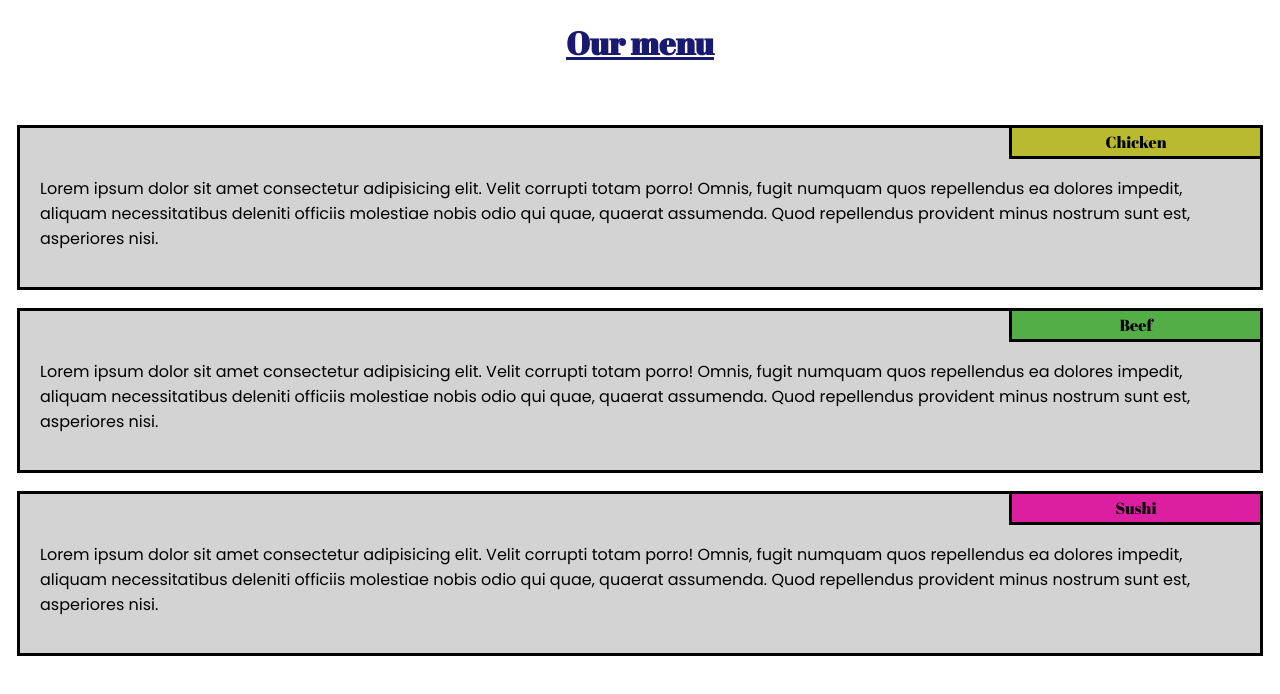
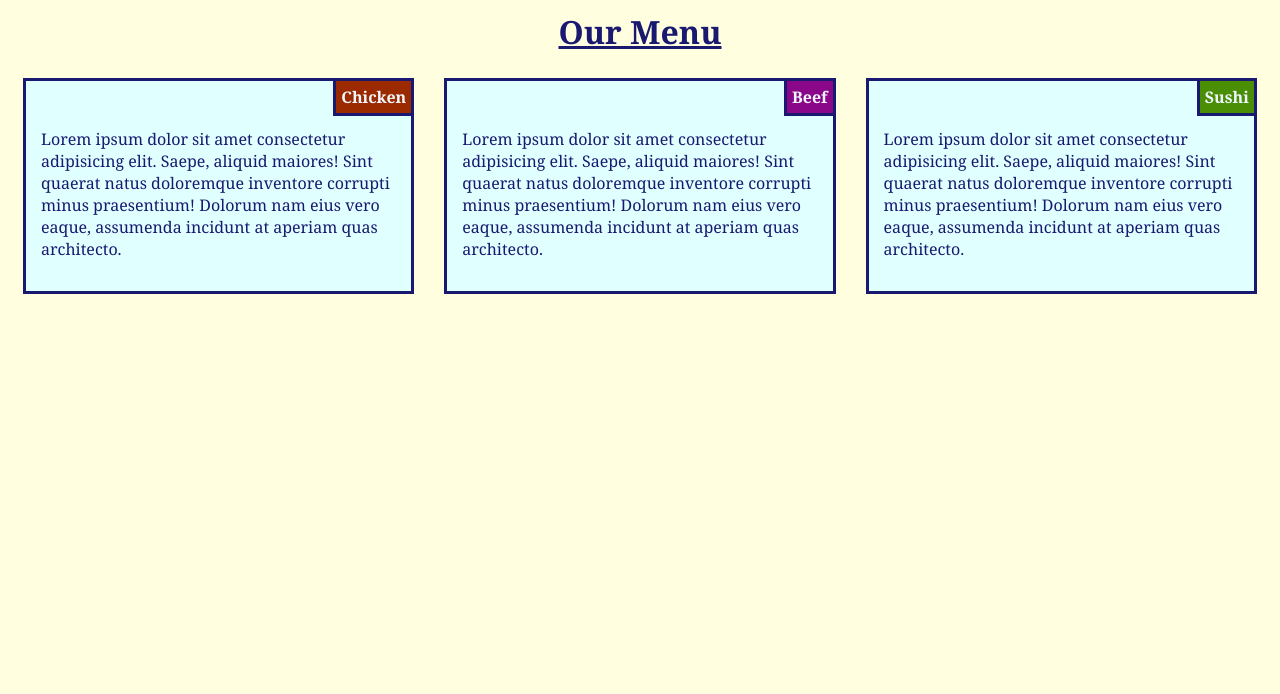
Before and after one commit to amaniko92/coursera-test, a plain HTML site: page module2-solution/index.html in a window 1280 px wide. Drawn offline with Linux system fonts and the light colour scheme.

Commit message:
modified:   module2-solution/CSS/stylesheet.css modified:   module2-solution/index.html

```diff
--- a/module2-solution/CSS/stylesheet.css
+++ b/module2-solution/CSS/stylesheet.css
@@ -1,55 +1,93 @@
-*{
+* {
     box-sizing: border-box;
 }
-
-body{
-    font-family: Poppins, sans-serif;}
-
-h1{
-    font-family: 'Abril Fatface', serif;
+body {
+    font-family: Georgia, 'Times New Roman', Times, serif;
+    background-color: lightyellow;
+}
+h1 {
+    margin: 10px;
+    text-align: center;
+    font-weight: bold;
+    font-size: 200%;
+    text-decoration: underline;
     color: midnightblue;
-    text-align: center;
-    text-decoration: underline;
-    padding-bottom: 30px;
 }
 
-section{
-    background-color: lightgrey;
-    border: 2px solid black;
-    outline: black solid 1px;
-    margin: 10px;
-    width: auto;
-    height: auto;
-    float: left;
+section {
     position: relative;
+    padding: 15px;
+    width: 100%;
 }
 
-#title1 , #title2 , #title3 {
-    float: right;
-    width: 20%;
-    padding: 3px;
+div {
     position: relative;
-    text-align: center;
-    font-family: 'Abril Fatface', serif;
+    background-color: lightcyan;
+    border: 3px solid midnightblue;
+    width: 100%;
 }
 
-p{
-    padding: 20px;
-    clear: right;
+.title1 , .title2 , .title3{
+    float: right;
+    padding: 5px;
+    margin: 0px;
+    text-align: center;
+    font-weight: bold;
+    outline: 3px solid midnightblue;
+    color: aliceblue;
+}
+
+.title1 {
+    background-color: rgb(156, 42, 0);
+}
+
+.title2 {
+    background-color: rgb(138, 7, 138);
+}
+
+.title3 {
+    background-color: rgb(73, 142, 4);
 }
 
 
-#title1{
-    outline: black solid;
-    background-color: rgb(186, 186, 48);
+.content {
+    clear: right;
+    padding: 15px;
+    color: midnightblue;
 }
 
-#title2{
-    outline: black solid;
-    background-color: rgb(84, 174, 72);
+.row {
+    width: 100%;
 }
 
-#title3{
-    outline: black solid;
-    background-color: rgb(219, 31, 160);
+/*large media*/
+@media (min-width: 992px){
+    .column-lg-4 {
+        float: left;
+        width: 33.33%;
+    }
 }
+
+/*medium media*/
+@media (min-width: 768px) and (max-width: 991px){
+    .colmn-md-6 {
+        float: left;
+        width: 50%;
+        margin-left: auto;
+        margin-right: auto;
+    }
+    .colmn-md-12 {
+        float: left;
+        width: 100%;
+        margin-left: auto;
+        margin-right: auto;
+    }
+}
+
+/*small media*/
+@media (max-width: 767px){
+    .colmn-sm-12 {
+        float: left;
+        width: 100%;
+    }
+}
--- a/module2-solution/index.html
+++ b/module2-solution/index.html
@@ -6,23 +6,28 @@
     <meta name="viewport" content="width=device-width, initial-scale=1.0">
     <title>Module 2 - Assignment</title>
     <link rel="stylesheet" href="CSS/stylesheet.css">
-    <link rel="stylesheet" href="https://fonts.googleapis.com/css?family=Abril+Fatface|Poppins">
 </head>
 <body>
-    <h1>Our menu</h1>
-    <div class="row">
-    <section class="col-lg-3 col-md-6">
-        <div id="title1">Chicken</div>
-        <p>Lorem ipsum dolor sit amet consectetur adipisicing elit. Velit corrupti totam porro! Omnis, fugit numquam quos repellendus ea dolores impedit, aliquam necessitatibus deleniti officiis molestiae nobis odio qui quae, quaerat assumenda. Quod repellendus provident minus nostrum sunt est, asperiores nisi.</p>
-    </section>
-    <section class="col-lg-3 col-md-6">
-        <div id="title2">Beef</div>
-        <p>Lorem ipsum dolor sit amet consectetur adipisicing elit. Velit corrupti totam porro! Omnis, fugit numquam quos repellendus ea dolores impedit, aliquam necessitatibus deleniti officiis molestiae nobis odio qui quae, quaerat assumenda. Quod repellendus provident minus nostrum sunt est, asperiores nisi.</p>
-    </section>
-    <section class="col-lg-3 col-md-6">
-        <div id="title3">Sushi</div>
-        <p>Lorem ipsum dolor sit amet consectetur adipisicing elit. Velit corrupti totam porro! Omnis, fugit numquam quos repellendus ea dolores impedit, aliquam necessitatibus deleniti officiis molestiae nobis odio qui quae, quaerat assumenda. Quod repellendus provident minus nostrum sunt est, asperiores nisi.</p>
-    </section>
-    </div>
+    <h1>Our Menu </h1>
+
+    <section class="column-lg-4 colmn-md-6 colmn-sm-12">
+		<div>
+			<p class="title1">Chicken</p>
+			<p class="content">Lorem ipsum dolor sit amet consectetur adipisicing elit. Saepe, aliquid maiores! Sint quaerat natus doloremque inventore corrupti minus praesentium! Dolorum nam eius vero eaque, assumenda incidunt at aperiam quas architecto.</p>
+		</div>
+	</section>
+
+    <section class="column-lg-4 colmn-md-6 colmn-sm-12">
+		<div>
+			<p class="title2">Beef</p>
+			<p class="content">Lorem ipsum dolor sit amet consectetur adipisicing elit. Saepe, aliquid maiores! Sint quaerat natus doloremque inventore corrupti minus praesentium! Dolorum nam eius vero eaque, assumenda incidunt at aperiam quas architecto.</p>
+		</div>
+	</section>
+
+    <section class="column-lg-4 colmn-md-12 colmn-sm-12">
+        <div>
+			<p class="title3">Sushi</p>
+			<p class="content">Lorem ipsum dolor sit amet consectetur adipisicing elit. Saepe, aliquid maiores! Sint quaerat natus doloremque inventore corrupti minus praesentium! Dolorum nam eius vero eaque, assumenda incidunt at aperiam quas architecto.</p>
+		</div>
 </body>
 </html>
```
